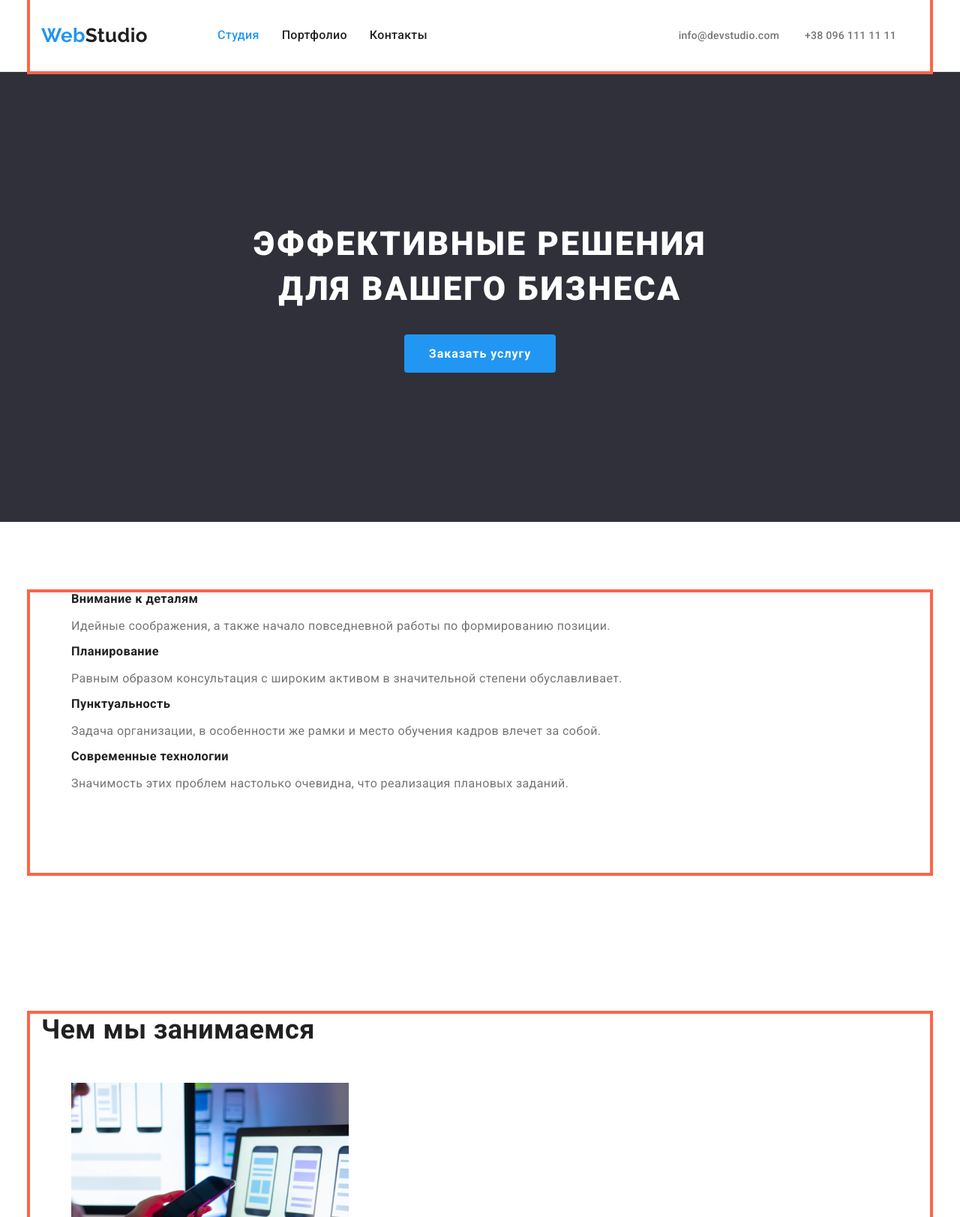
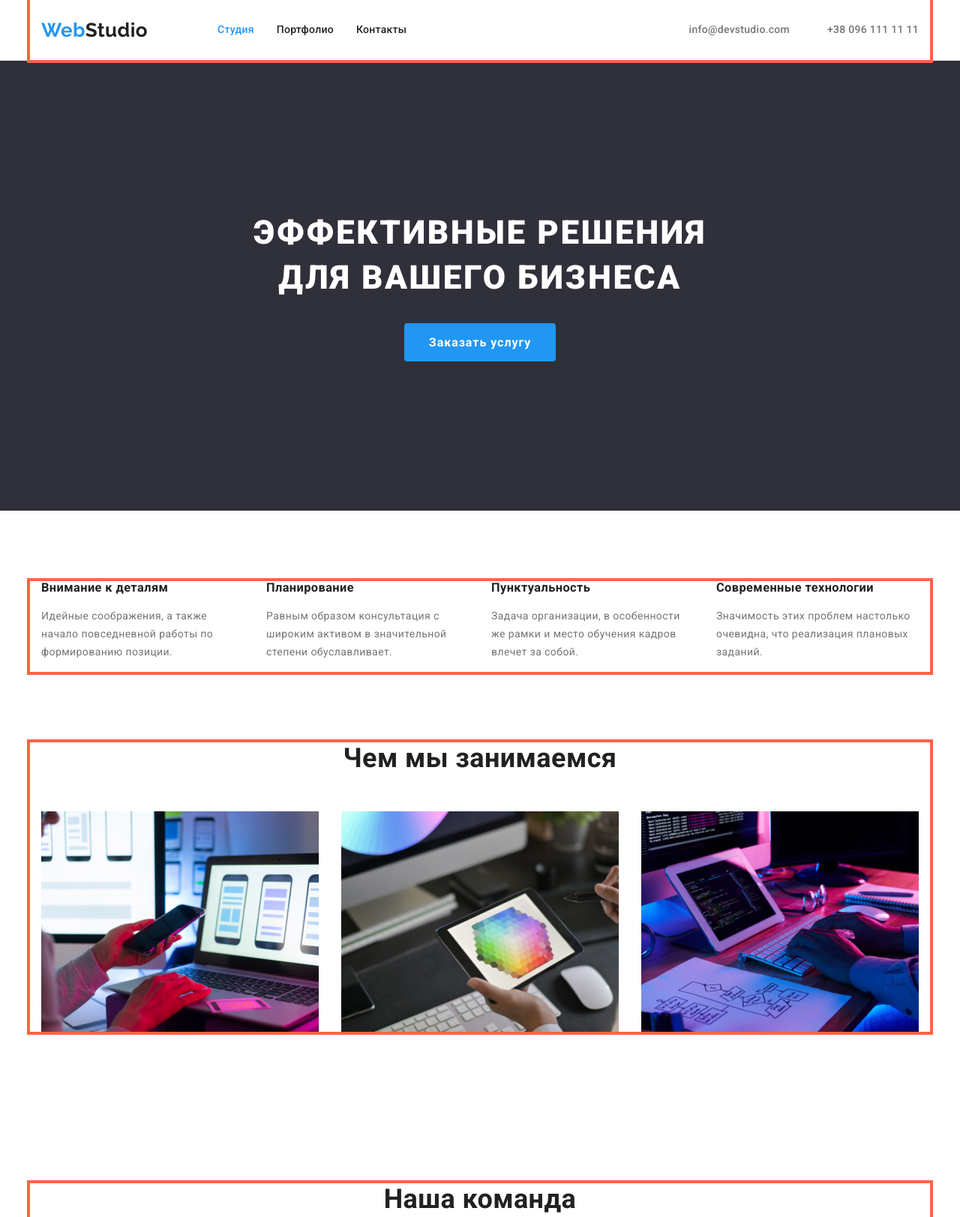
Before and after one commit to SergeyVishnevskiy/goit-markup-hw-03, a plain HTML site: page index.html in a window 1280 px wide. Shown: the top 1623 px of the page at 75% size. Drawn offline with nearby package versions, Linux system fonts and the light colour scheme.

Commit message:
робота з флекс боксами

```diff
--- a/css/style.css
+++ b/css/style.css
@@ -44,7 +44,6 @@ img {
 .padding {
     padding-top: 94px;
     padding-bottom: 94px;
-    /* margin: 0px; */
 }
 .logo {
     text-decoration: none;
@@ -74,21 +73,22 @@ img {
     display: flex;
     justify-content: space-between;
     align-items: center;
-    padding: 32px 0px;
 }
 .nav-list {
-    font-weight: 500;
-    font-size: 16px;
-    line-height: 1.14;
-    letter-spacing: 0.02em;
     display: flex;
     justify-content: space-between;
     align-items: center;
+    font-weight: 500;
+    line-height: 1.14;
+    letter-spacing: 0.02em;
     }
 .nav-item:not(:last-child) {
     margin-right: 30px;
 }
 .nav-list .link {
+    display: block;
+    padding-top: 32px;
+    padding-bottom: 32px;
     color: var(--primary-text-color);
 }
 .nav-list .link:hover, .nav-list .link:focus {
@@ -97,15 +97,24 @@ img {
 .nav-list .link.current {
     color: var(--accent-color);
 }
+.address {
+    display: flex;
+    justify-content: space-between;
+    align-items: center;
+}
 .contacts {
+    display: block;
+    padding-top: 32px;
+    padding-bottom: 32px;
     color: var(--title-text-color);
     font-style: normal;
     font-weight: 500;
     line-height: 1.14;
     letter-spacing: 0.02em;
 }
-.contacts:not(last-child) {
-    margin-right: 30px;
+
+.contacts:not(:last-child) {
+    margin-right: 50px;
 }
 .contacts:hover, .contacts:focus {
     color: var(--accent-color);
@@ -132,11 +141,19 @@ img {
     letter-spacing: 0.06em;
     text-transform: uppercase;
 }
-.activity-box {
-    padding-bottom: 94px;
+/* ==================== END HERO ==================== */
+
+.activity {
+    padding-bottom: 0px;
 }
 .activity-list {
+    display: flex;
+    justify-content: space-between;
     margin: 0px;
+    padding-left: 0px;
+}
+.activity-item {
+    flex-basis: calc((100% - 3 * 30px) / 4);
 }
 .activity-title {
     padding-top: 0px;
@@ -144,14 +161,25 @@ img {
     font-weight: bold;
     line-height: 1.14;
 }
+.work {
+    padding-bottom: 94px;
+}
 .work-list {
-    margin: 0px;
+    display: flex;
+    justify-content: space-between;
+    padding-left: 0px;
 }
-
+.work-item {
+    flex-basis: calc((100% - 2 * 30px) / 3);
+}
+.team-list {
+    display: flex;
+    justify-content: space-between;
+    padding-left: 0px;
+}
 .items-text {
     color: var(--title-text-color);
-    font-size: 16px;
-    line-height: 1.19;
+    line-height: 1.714;
 }
 .team-title, .product-title {
     color: var(--primary-text-color);
@@ -167,13 +195,15 @@ img {
     font-weight: bold;
     font-size: 36px;
     line-height: 1.17;
+    text-align: center;
 }
 /* footer */
 .footer {
     background-color: #2F303A;
 }
 .footer-content {
-    padding: 60px 0px;
+    padding-top: 60px;
+    padding-bottom: 60px;
 }
 .studio-footer, .city {
     color: var(--white-color);
@@ -224,16 +254,23 @@ img {
     color: white;
 }
 /* Портфолио */
-/* .portfolio {
-    background-color: #E5E5E5;
-} */
+
 .portfolio-list {
     padding-bottom: 50px;
     display: flex;
+    justify-content: center;
 }
-.portfolio-content {
-    padding: 94px 0px;
+.portfolio-button:not(:last-child) {
+    margin-right: 8px;
 }
+.portfolio-list {
+    display: flex;
+    justify-content: center;
+    flex-wrap: wrap;
+}
+.portfolio-items:not(:nth-child(3n)) {
+    margin-right: 30px;
+  }
 .product-title {
     font-weight: bold;
     font-size: 18px;
```
